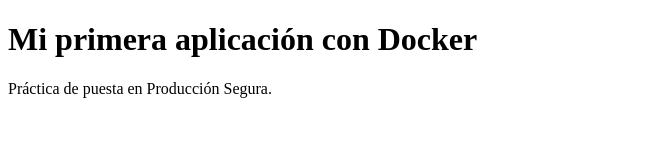
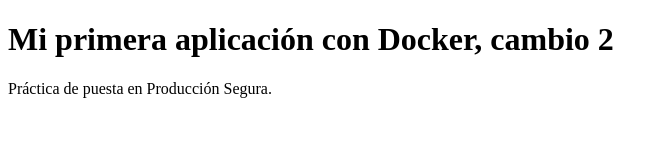
Before and after one commit to emma-jpg127/PPs_1, a plain HTML site: page index.html in a window 1280 px wide. Shown: the whole page, without its empty margins (0-668 px from the left). Drawn offline with Linux system fonts and the light colour scheme.

Commit message:
Cambio 2

```diff
--- a/index.html
+++ b/index.html
@@ -6,7 +6,7 @@
     <title>Prática PPS</title>
 </head>
 <body>
-    <h1>Mi primera aplicación con Docker</h1>
+    <h1>Mi primera aplicación con Docker, cambio 2</h1>
     <p>Práctica de puesta en Producción Segura. </p>
 </body>
 </html>
```
